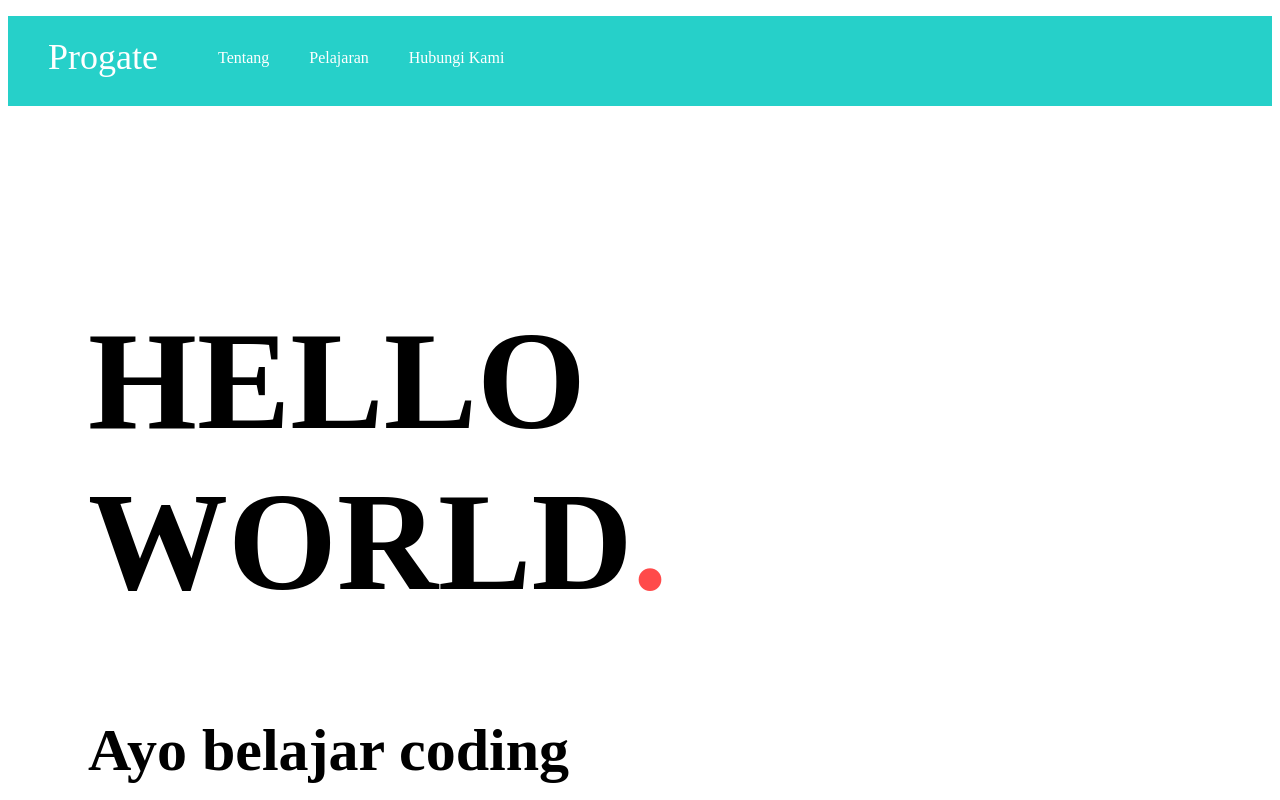
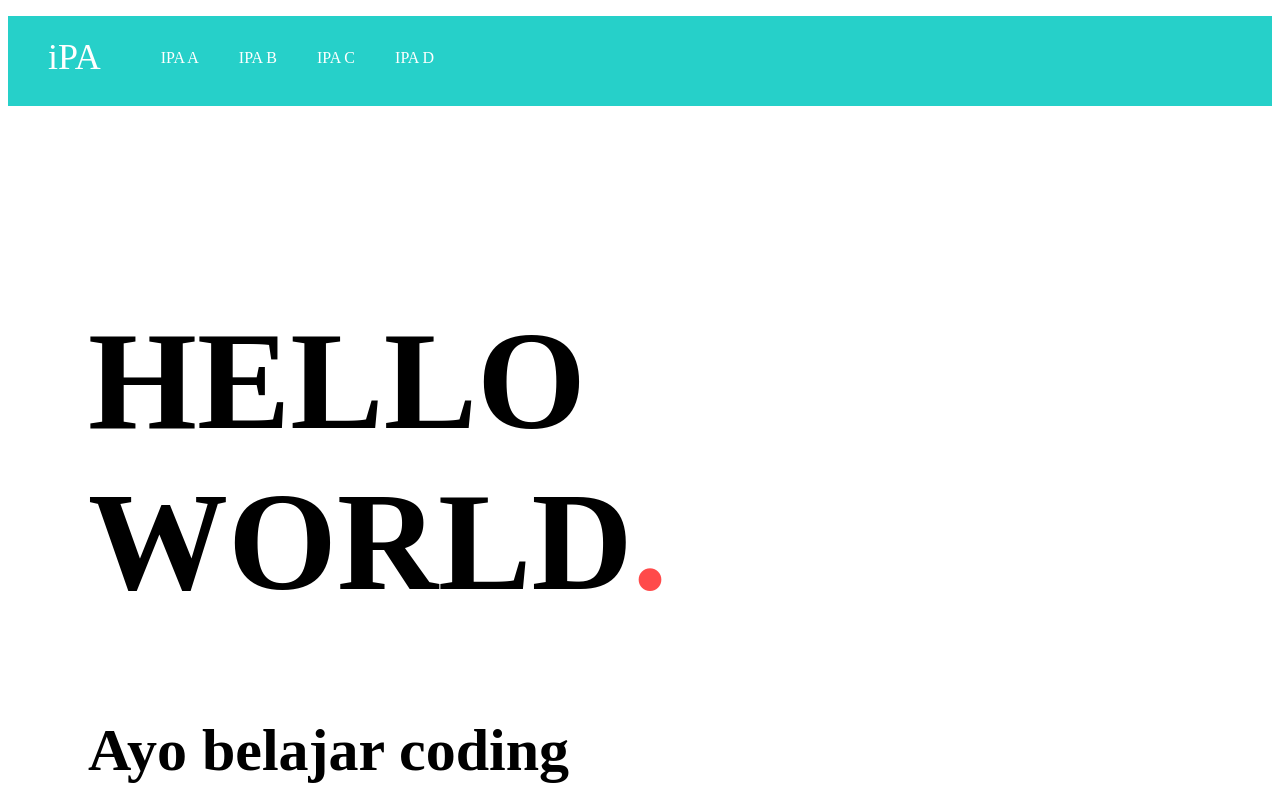
Before and after one commit to mtaufiqurahman26/Mtaufiq26, a plain HTML site: page index.html in a window 1280 px wide. Shown: the top 800 px of the page. Drawn offline with Linux system fonts and the light colour scheme.

Commit message:
Update index.html

```diff
--- a/index.html
+++ b/index.html
@@ -2,17 +2,18 @@
 <html>
   <head>
     <meta charset="utf-8">
-    <title>Progate</title>
+    <title>IPA</title>
     <link rel="stylesheet" href="stylesheet.css">
   </head>
   <body>
     <div class="header">
-      <div class="header-logo">Progate</div>
+      <div class="header-logo">iPA</div>
       <div class="header-list">
         <ul>
-          <li>Tentang</li>
-          <li>Pelajaran</li>
-          <li>Hubungi Kami</li>
+          <li>IPA A</li>
+          <li>IPA B</li>
+          <li>IPA C</li>
+          <li>IPA D</li>
         </ul>
       </div>
     </div>
```
